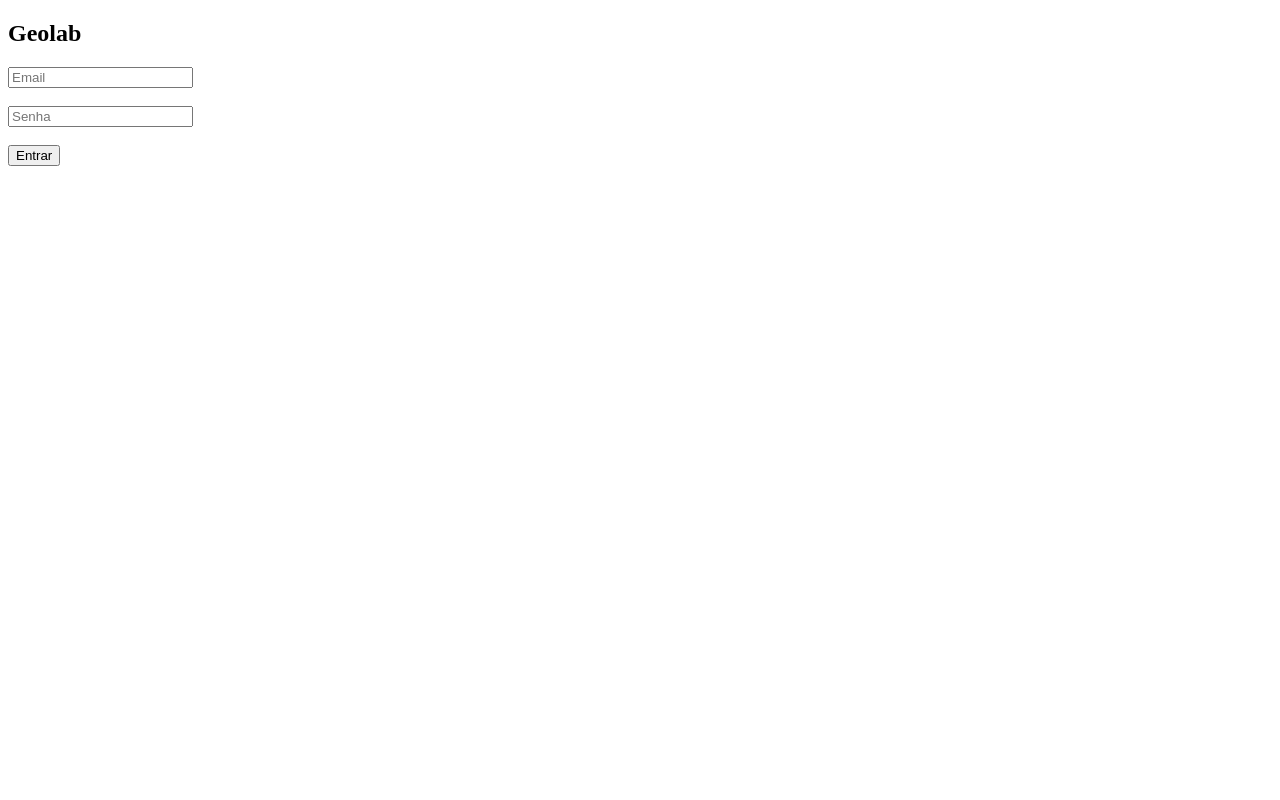
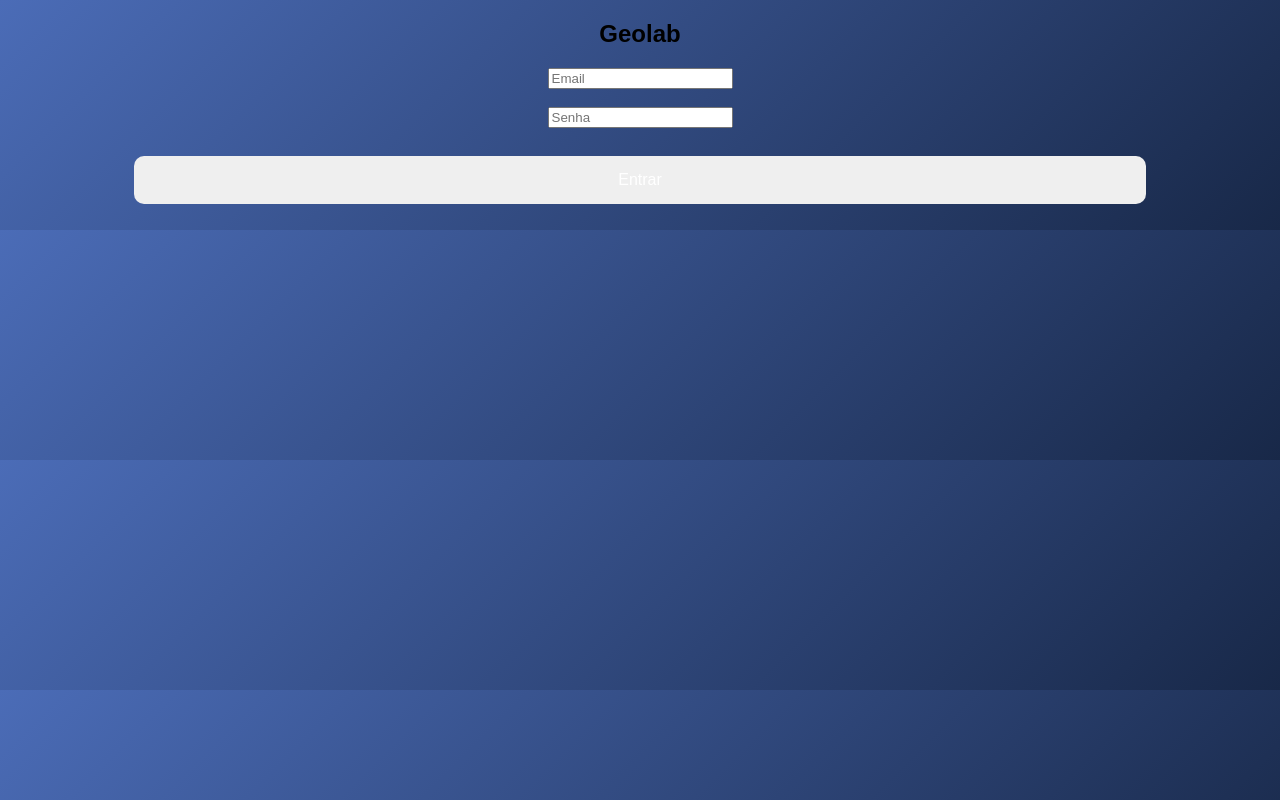
Before and after one commit to wendercsa/PONTO-GEOLAB, a website: page public/index.html in a window 1280 px wide. Drawn offline with Linux system fonts and the light colour scheme.

Commit message:
Update index.html

```diff
--- a/public/index.html
+++ b/public/index.html
@@ -43,3 +43,27 @@ function login() {
 
 </body>
 </html>
+
+<style>
+body {
+  font-family: Arial;
+  text-align: center;
+  background: linear-gradient(135deg, #4b6cb7, #182848);
+  color: #000;
+}
+
+button {
+  width: 80%;
+  padding: 15px;
+  margin: 10px;
+  border: none;
+  border-radius: 10px;
+  color: white;
+  font-size: 16px;
+}
+
+.entrada { background: #2ecc71; }
+.pausa { background: #f1c40f; }
+.retorno { background: #3498db; }
+.saida { background: #e74c3c; }
+</style>
```
